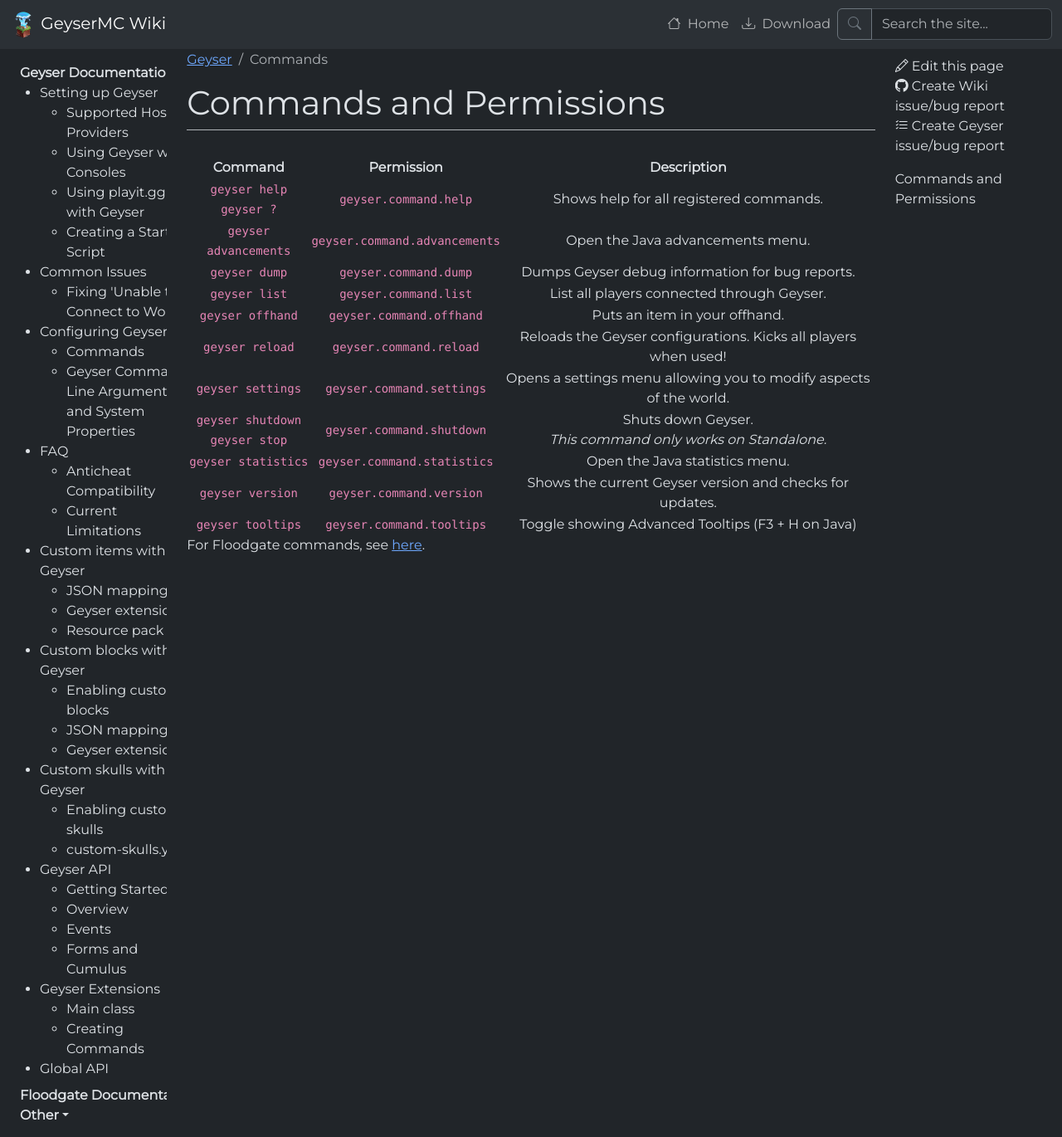
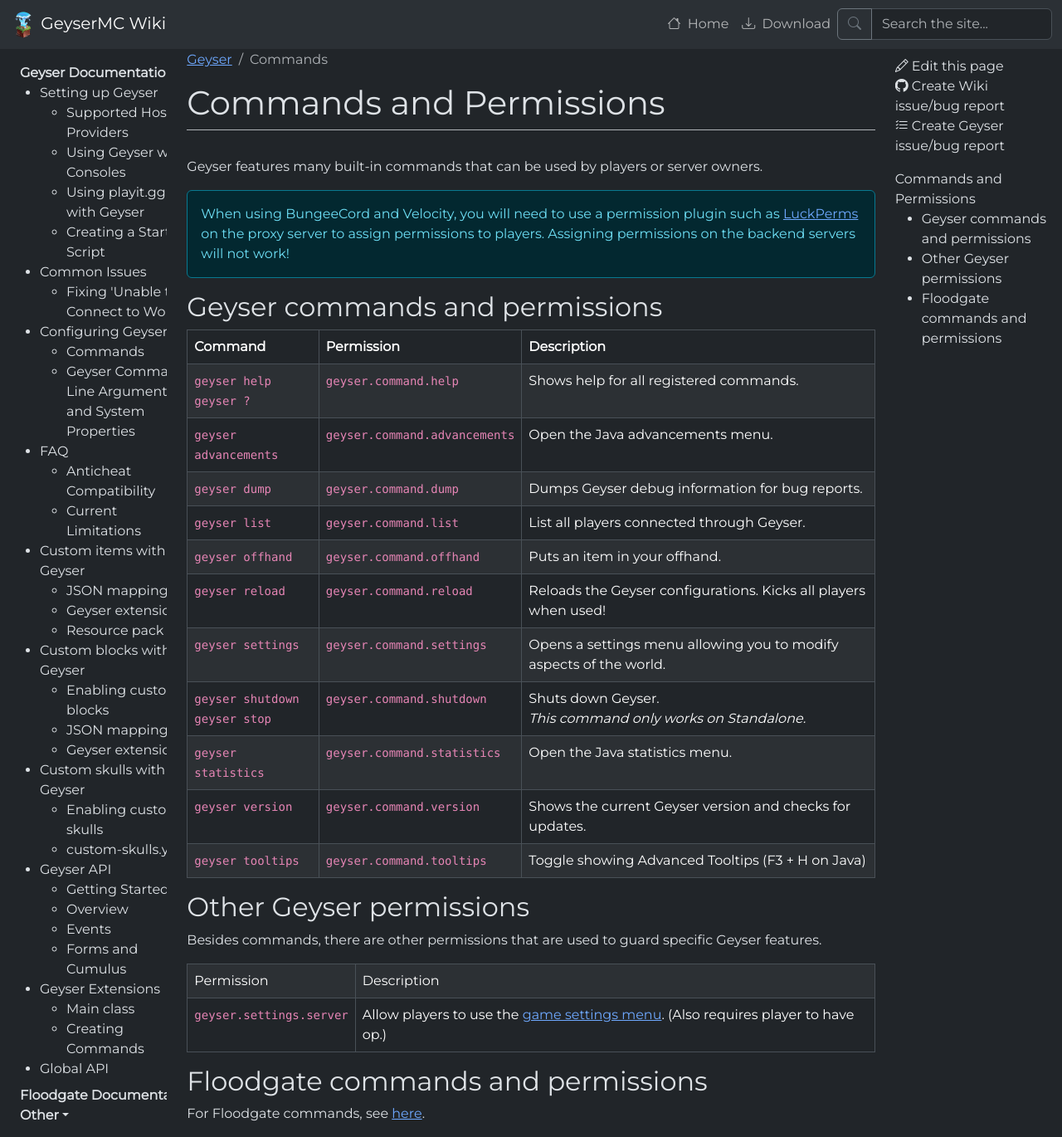
Before and after one commit to GeyserMC/GeyserWiki, a Jekyll site: the page built from _docs/geyser/commands.md, in a window 1280 px wide and 1370 px high. Shown: the whole window at 83% size. Built offline with Jekyll 4.4.1, drawn with Linux system fonts in a browser that asks for light colours.

Commit message:
Add geyser.settings.server permission to commands page (#212)
* Add geyser.settings.server - Update commands.md

* Requested changes - Update commands.md

* Spelling mistake - Update commands.md

* Add game menu image

* Delete img/wiki/game_menu.jpg

* Re-add game menu image.

* Requested changes.

* modify server settings page

* Make commands page look prettier

---------

Co-authored-by: onebeastchris <github@onechris.mozmail.com>

```diff
--- a/_docs/geyser/commands.md
+++ b/_docs/geyser/commands.md
@@ -4,8 +4,18 @@
 
 # Commands and Permissions
 
+Geyser features many built-in commands that can be used by players or server owners.
+
+<div class="alert alert-info" role="alert">
+   When using BungeeCord and Velocity, you will need to use a permission plugin such as <a href="https://luckperms.net/">LuckPerms</a>
+on the proxy server to assign permissions to players. Assigning permissions on the backend servers will not work!
+</div>
+
+## Geyser commands and permissions
+
+{:.table .table-striped .table-bordered}
 | Command | Permission | Description |
-|:---:|:---:|:---:|
+| :--- | :--- | :--- |
 | `geyser help` <br> `geyser ?` | `geyser.command.help` | Shows help for all registered commands. |
 | `geyser advancements` | `geyser.command.advancements` | Open the Java advancements menu. |
 | `geyser dump` | `geyser.command.dump` | Dumps Geyser debug information for bug reports. |
@@ -19,4 +29,14 @@
 | `geyser tooltips` | `geyser.command.tooltips`| Toggle showing Advanced Tooltips (F3 + H on Java) |
 
 
+## Other Geyser permissions
+
+Besides commands, there are other permissions that are used to guard specific Geyser features.
+
+{:.table .table-striped .table-bordered}
+| Permission | Description |
+| `geyser.settings.server` | Allow players to use the [game settings menu](/img/wiki/game_menu.png). (Also requires player to have op.) |
+
+## Floodgate commands and permissions
+
 For Floodgate commands, see [here](/floodgate/commands/).
--- a/css/style.css
+++ b/css/style.css
@@ -92,3 +92,7 @@
 	width: 1.5em;
 	height: 1.5em;
 }
+
+table {
+    margin-bottom: 1rem;
+}
```
Also changed, not shown: img/wiki/game_menu.png (added).
